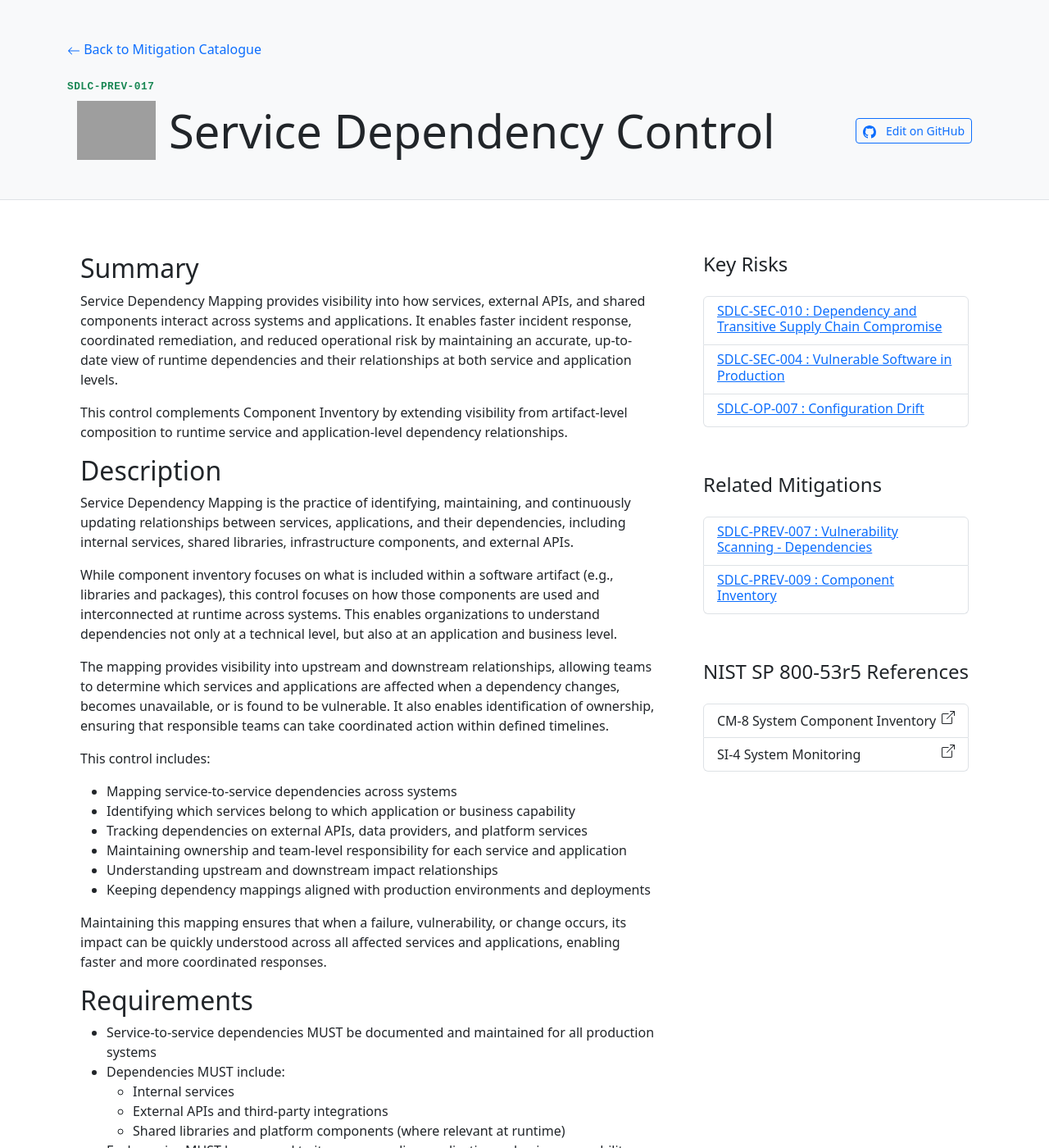
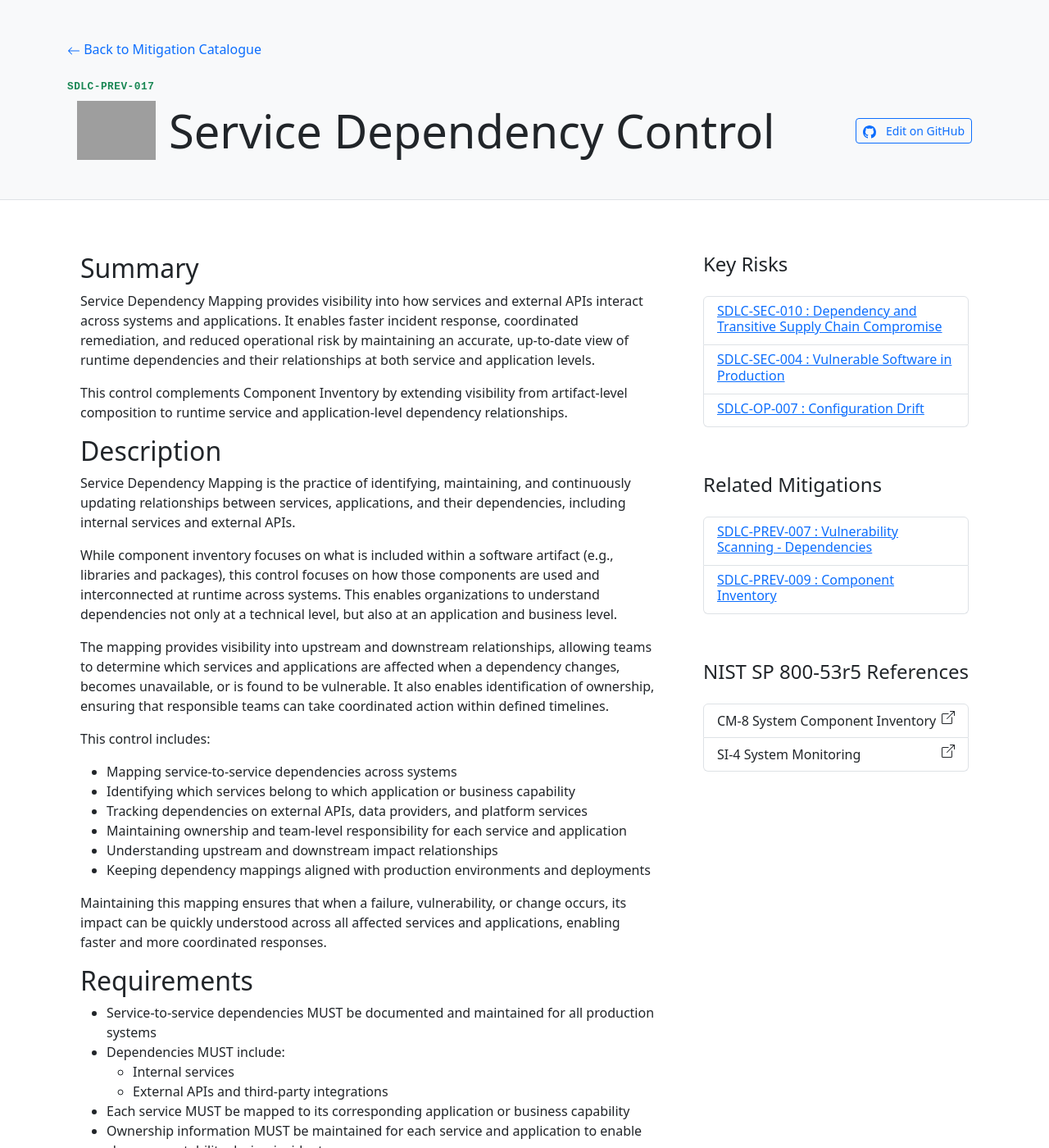
Before and after one commit to finos-labs/SDLC-Controls-Framework, a Jekyll site: the page built from docs/_mitigations/mi-17_service-dependency-control.md, in a window 1280 px wide and 1400 px high. Shown: the whole window at 82% size. Built offline with Jekyll 4.4.1, drawn with Linux system fonts in a browser that asks for light colours; grey boxes are pictures that could not be loaded.

Commit message:
removed shared library from requirements/description mi-17_service-dependency-control.md
Refine control to remove shared library references

Signed-off-by: Anupriya Goyal <anupriyagoyal14@gmail.com>

```diff
--- a/docs/_mitigations/mi-17_service-dependency-control.md
+++ b/docs/_mitigations/mi-17_service-dependency-control.md
@@ -18,13 +18,13 @@ related_mitigations:
 
 ## Summary
 
-Service Dependency Mapping provides visibility into how services, external APIs, and shared components interact across systems and applications. It enables faster incident response, coordinated remediation, and reduced operational risk by maintaining an accurate, up-to-date view of runtime dependencies and their relationships at both service and application levels.
+Service Dependency Mapping provides visibility into how services and external APIs interact across systems and applications. It enables faster incident response, coordinated remediation, and reduced operational risk by maintaining an accurate, up-to-date view of runtime dependencies and their relationships at both service and application levels.
 
 This control complements Component Inventory by extending visibility from artifact-level composition to runtime service and application-level dependency relationships.
 
 ## Description
 
-Service Dependency Mapping is the practice of identifying, maintaining, and continuously updating relationships between services, applications, and their dependencies, including internal services, shared libraries, infrastructure components, and external APIs.
+Service Dependency Mapping is the practice of identifying, maintaining, and continuously updating relationships between services, applications, and their dependencies, including internal services and external APIs.
 
 While component inventory focuses on what is included within a software artifact (e.g., libraries and packages), this control focuses on how those components are used and interconnected at runtime across systems. This enables organizations to understand dependencies not only at a technical level, but also at an application and business level.
 
@@ -47,7 +47,6 @@ Maintaining this mapping ensures that when a failure, vulnerability, or change o
 * Dependencies MUST include:
   - Internal services
   - External APIs and third-party integrations
-  - Shared libraries and platform components (where relevant at runtime)
 * Each service MUST be mapped to its corresponding application or business capability
 * Ownership information MUST be maintained for each service and application to enable clear accountability during incidents
 * Dependency mappings MUST capture upstream and downstream relationships to identify impact propagation
```
